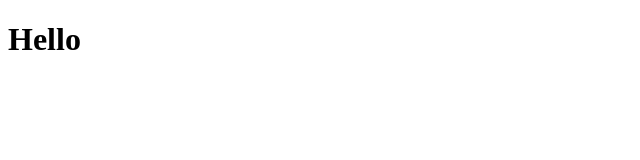
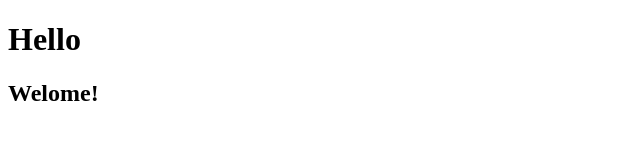
Before and after one commit to NicolaeNetedu/github-valera-nicu, a plain HTML site: page index.html in a window 1280 px wide. Shown: the whole page, without its empty margins (0-640 px from the left). Drawn offline with Linux system fonts and the light colour scheme.

Commit message:
Welcome!

```diff
--- a/index.html
+++ b/index.html
@@ -8,6 +8,6 @@
 
 
 <h1>Hello</h1>
-
+<h2>Welome!</h2>
 </body>
 </html>
```
